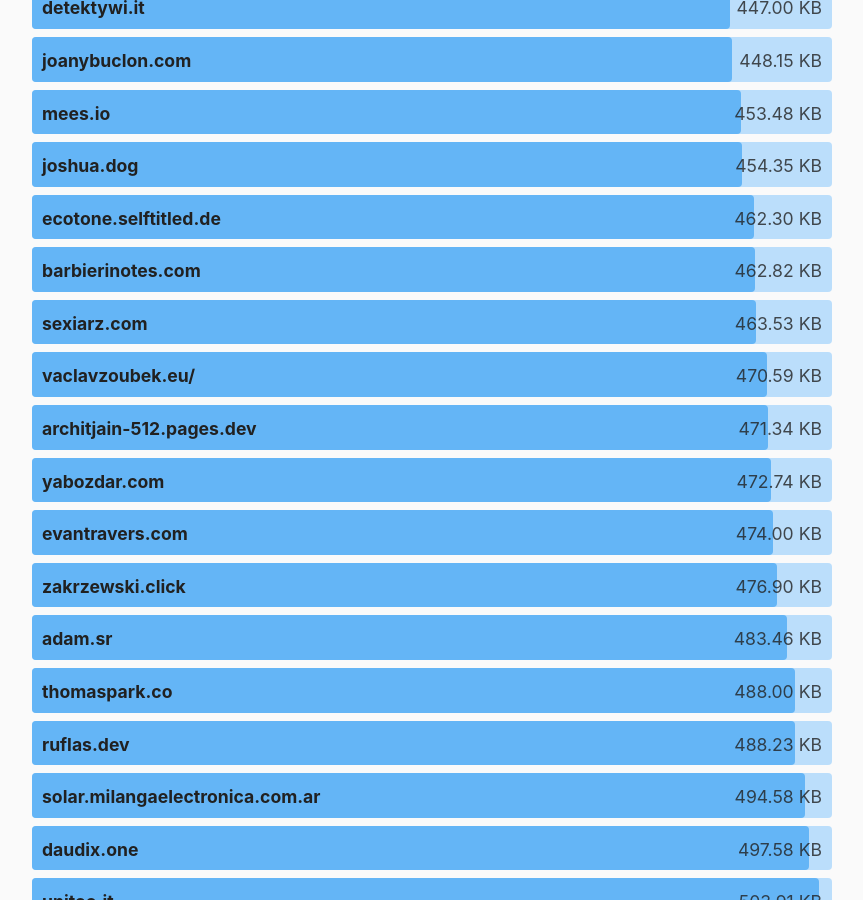
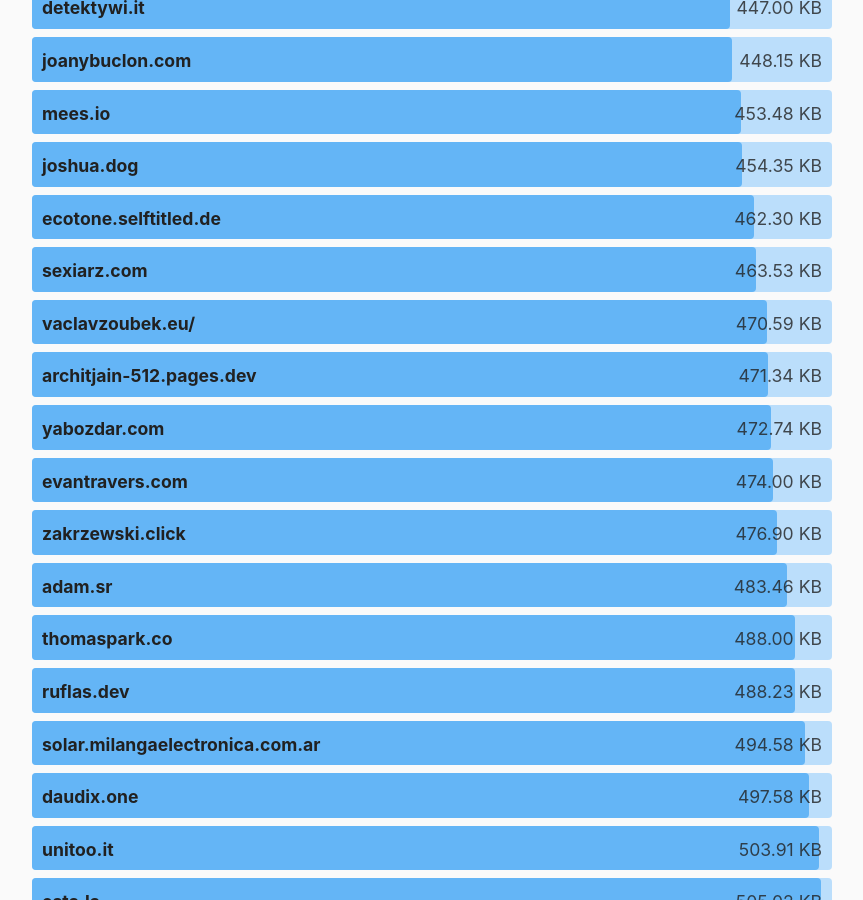
Before and after one commit to kevquirk/512kb.club, a Jekyll site: the page built from index.md, in a window 1280 px wide and 900 px high, scrolled down 44305 px. Shown: the whole window, without its empty margins (208-1071 px from the left). Built offline with Jekyll 4.4.1, drawn with Linux system fonts in a browser that asks for light colours.

Commit message:
Update sites.yml - barbierinotes.com
https://radar.cloudflare.com/scan/ee608cbf-f5b4-4fde-9013-9436e27c8aa5/summary

```diff
--- a/_data/sites.yml
+++ b/_data/sites.yml
@@ -338,11 +338,6 @@
   size: 82.05
   last_checked: 2025-05-18
 
-- domain: barbierinotes.com
-  url: https://www.barbierinotes.com/
-  size: 462.82
-  last_checked: 2025-05-18
-
 - domain: barryvanveen.nl
   url: https://barryvanveen.nl/
   size: 40.98
```
